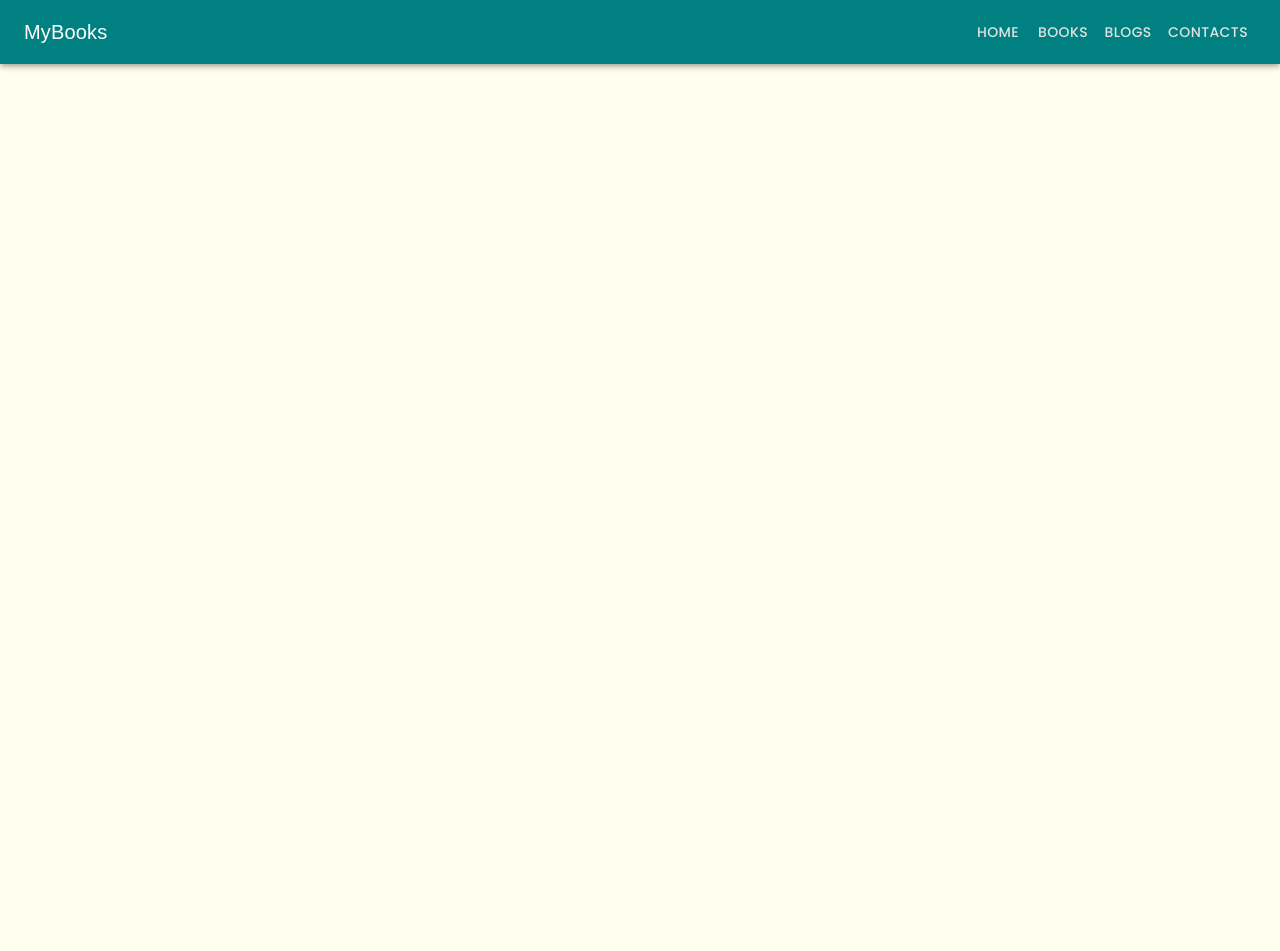
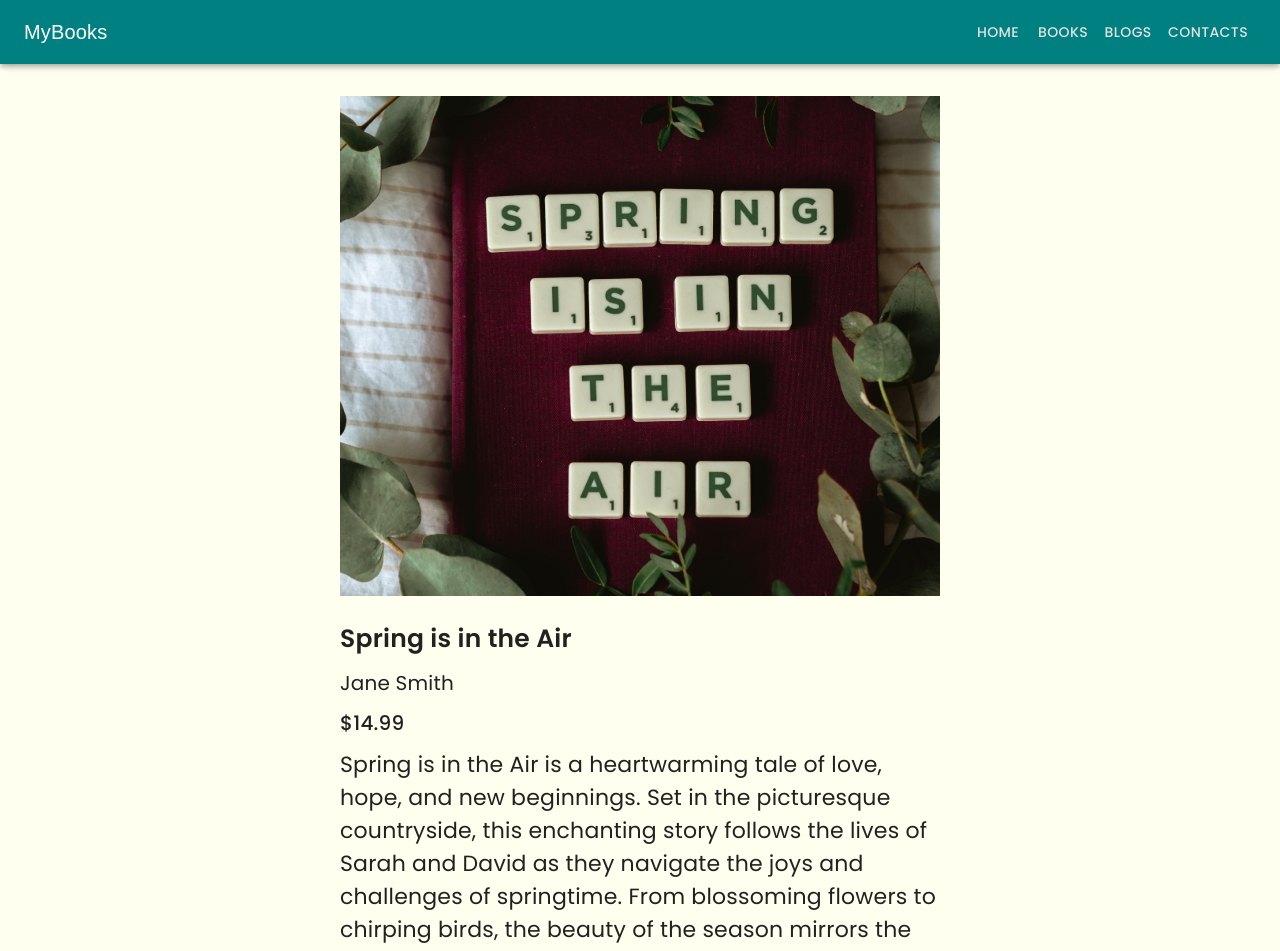
Before and after one commit to Suhelpatel786/react-material-ui, a React (Vite) app: page /books/1 in a window 1280 px wide. Shown: the top 951 px of the page. Before the commit the page ends 800 px from the top, so only its background shows below. Built offline with nearby package versions, Linux system fonts and the light colour scheme; a web font is replaced by a local one.

Commit message:
Completed the ui and fetures lelated part*

```diff
--- a/package.json
+++ b/package.json
@@ -16,6 +16,7 @@
     "@mui/material": "^5.15.7",
     "react": "^18.2.0",
     "react-dom": "^18.2.0",
+    "react-hook-form": "^7.50.1",
     "react-router-dom": "^6.22.0"
   },
   "devDependencies": {
--- a/src/App.tsx
+++ b/src/App.tsx
@@ -7,7 +7,7 @@ import { BrowserRouter, Routes, Route } from "react-router-dom";
 import AppBarComponet from "./components/AppBar";
 
 //Pages
-import { Home, Blogs, Books, Contact } from "./pages";
+import { Home, Blogs, Books, Contact, BooksDetails } from "./pages";
 // Books, Blogs, Contact
 
 function App() {
@@ -21,7 +21,21 @@ function App() {
           <Route path="/" element={<Home />} />
           <Route path="/blogs" element={<Blogs />} />
           <Route path="/books" element={<Books />} />
-          <Route path="/contact" element={<Contact />} />
+          <Route
+            path="/contact"
+            element={
+              <Box
+                sx={{
+                  display: "flex",
+                  alignItems: "center",
+                  justifyContent: "center",
+                }}
+              >
+                <Contact />
+              </Box>
+            }
+          />
+          <Route path="/books/:id" element={<BooksDetails />} />
         </Routes>
       </Box>
     </BrowserRouter>
--- a/src/components/Card.tsx
+++ b/src/components/Card.tsx
@@ -5,12 +5,14 @@ import CardMedia from "@mui/material/CardMedia";
 import Typography from "@mui/material/Typography";
 import { Box, CardActionArea } from "@mui/material";
 import { book1 } from "../assets";
+import { useParams } from "react-router-dom";
 
 interface cardProps {
   item?: any;
+  navigateFunction: any;
 }
 
-export default function ActionAreaCard({ item }: cardProps) {
+export default function ActionAreaCard({ item, navigateFunction }: cardProps) {
   return (
     <Card
       sx={{
@@ -18,6 +20,7 @@ export default function ActionAreaCard({ item }: cardProps) {
         maxWidth: { xs: 300, md: 345 },
         mb: { xs: "1rem", sm: "3rem", md: "5rem" },
       }}
+      onClick={navigateFunction}
     >
       <CardActionArea>
         <CardMedia
--- a/src/pages/Books.tsx
+++ b/src/pages/Books.tsx
@@ -3,8 +3,15 @@ import React from "react";
 import CardComponent from "../components/Card";
 
 import { bookDetails } from "../constants";
+import { useNavigate } from "react-router-dom";
 
 const Books = () => {
+  const navigate = useNavigate();
+
+  const bookDetailpageHandler = (id: any) => {
+    navigate(`/books/${id}`);
+  };
+
   return (
     <Box
       sx={{
@@ -22,7 +29,11 @@ const Books = () => {
       }}
     >
       {bookDetails.map((item: any) => (
-        <CardComponent key={item.id} item={item} />
+        <CardComponent
+          navigateFunction={() => bookDetailpageHandler(item.id)}
+          key={item.id}
+          item={item}
+        />
       ))}
     </Box>
   );
--- /dev/null
+++ b/src/pages/BooksDetails.tsx
@@ -0,0 +1,88 @@
+import React, { useEffect, useState } from "react";
+import { useParams } from "react-router-dom";
+import { bookDetails } from "../constants";
+import { Box, Typography } from "@mui/material";
+const BooksDetails = () => {
+  const { id }: any = useParams();
+  const [data, setData] = useState<any>([]);
+
+  //filterring book details
+  useEffect(() => {
+    setData(bookDetails?.filter((item: any) => item?.id === parseInt(id)));
+  }, []);
+
+  console.log(data);
+
+  return (
+    <Box sx={{ mt: "2rem", px: { xs: "2rem" } }}>
+      {/* taking it in center  */}
+      <Box
+        sx={{
+          display: "flex",
+          width: "100%",
+          flexDirection: "column",
+          alignItems: "center",
+          justifyContent: "center",
+        }}
+      >
+        {/* image */}
+        <Box
+          width={{ xs: "300px", sm: "450px", md: "600px" }}
+          height={{ xs: "450px", sm: "500px", md: "500px" }}
+          // sx={{ objectFit: "covr" }}
+        >
+          <img
+            style={{ objectFit: "cover", objectPosition: "center" }}
+            src={data[0]?.img}
+            width={"100%"}
+            height={"100%"}
+            alt="book-image"
+          />
+        </Box>
+
+        {/* book detail  */}
+        <Box
+          mt={"1.5rem"}
+          textAlign={"left"}
+          width={{ xs: "300px", sm: "450px", md: "600px" }}
+        >
+          <Typography
+            variant="body1"
+            sx={{ fontWeight: "550", fontSize: "25px" }}
+          >
+            {data[0]?.name}
+          </Typography>
+
+          <Typography
+            mt={"10px"}
+            variant="body1"
+            fontWeight={"400"}
+            fontSize={"20px"}
+          >
+            {data[0]?.author}
+          </Typography>
+          <Typography
+            mt={"10px"}
+            variant="body1"
+            fontWeight={"450"}
+            fontSize={"20px"}
+          >
+            {data[0]?.price}
+          </Typography>
+
+          <Typography
+            mt={"10px"}
+            mb={"20px"}
+            variant="body1"
+            fontWeight={"400"}
+            fontSize={"22px"}
+          >
+            {data[0]?.detail}
+          </Typography>
+        </Box>
+      </Box>
+    </Box>
+  );
+};
+
+export default BooksDetails;
--- a/src/pages/Contact.tsx
+++ b/src/pages/Contact.tsx
@@ -1,7 +1,141 @@
+import { Box, Button, FormControl, TextField, Typography } from "@mui/material";
 import React from "react";
+import { useForm } from "react-hook-form";
 
+type ContactFieldProps = {
+  name: string;
+  email: string;
+  detail: string;
+  phone: string;
+};
 const Contact = () => {
-  return <div>Contect Page</div>;
+  //getting useform fields
+  const form = useForm<ContactFieldProps>({
+    defaultValues: {
+      name: "",
+      email: "",
+      detail: "",
+      phone: "",
+    },
+  });
+
+  const { handleSubmit, register, control, watch, formState } = form;
+  const { errors } = formState;
+
+  console.log({ errors });
+
+  const onSubmit = (data: any) => {
+    console.log(data);
+  };
+
+  return (
+    <Box
+      sx={{
+        width: { xs: "90%", sm: "70%", md: "50%" },
+        mt: "2rem",
+        px: "1.5rem",
+        display: "flex",
+        alignItems: "center",
+        justifyContent: "center",
+        flexDirection: "column",
+      }}
+    >
+      <form
+        style={{ width: "100%" }}
+        onSubmit={handleSubmit(onSubmit)}
+        noValidate
+      >
+        <TextField
+          sx={{ width: "100%", mt: "1rem" }}
+          error={errors?.name?.message}
+          id="outlined-basic"
+          label="Name"
+          variant="outlined"
+          {...register("name", {
+            required: { value: true, message: "Please enter your name" },
+          })}
+        />
+
+        <Typography sx={{ fontSize: "16px", mt: "5px", color: "red" }}>
+          {errors?.name?.message}
+        </Typography>
+
+        <TextField
+          sx={{ width: "100%", mt: "1rem" }}
+          error={errors?.email?.message}
+          id="outlined-basic"
+          type="email"
+          label="Email"
+          variant="outlined"
+          {...register("email", {
+            required: { value: true, message: "Please enter your email" },
+            pattern: {
+              value: /^[^\s@]+@[^\s@]+\.[^\s@]+$/,
+              message: "Please enter the valid email",
+            },
+          })}
+        />
+
+        <Typography sx={{ fontSize: "16px", mt: "5px", color: "red" }}>
+          {errors?.email?.message}
+        </Typography>
+
+        <TextField
+          // sx={{}}
+          error={errors?.phone?.message}
+          id="outlined-basic"
+          type="number"
+          label="Phone Number"
+          sx={{ mt: "1rem", width: "100%" }}
+          variant="outlined"
+          {...register("phone", {
+            required: {
+              value: true,
+              message: "Please enter your phone number",
+            },
+          })}
+        />
+
+        <Typography sx={{ fontSize: "16px", mt: "5px", color: "red" }}>
+          {errors?.phone?.message}
+        </Typography>
+
+        <TextField
+          sx={{ width: "100%", mt: "1rem" }}
+          error={errors?.detail?.message}
+          id="outlined-basic"
+          type="text"
+          label="Detail"
+          multiline
+          variant="outlined"
+          {...register("detail", {
+            required: {
+              value: true,
+              message: "Please enter your detail",
+            },
+          })}
+        />
+
+        <Typography sx={{ fontSize: "16px", mt: "5px", color: "red" }}>
+          {errors?.detail?.message}
+        </Typography>
+
+        <Box
+          sx={{
+            display: "flex",
+            alignItems: "center",
+            justifyContent: "center",
+            width: "100%",
+            mt: "1rem",
+          }}
+        >
+          <Button type="submit" variant="outlined">
+            Submit
+          </Button>
+        </Box>
+      </form>
+    </Box>
+  );
 };
 
 export default Contact;
--- a/src/pages/index.js
+++ b/src/pages/index.js
@@ -2,5 +2,6 @@ import Home from "./Home";
 import Books from "./Books";
 import Contact from "./Contact";
 import Blogs from "./Blogs";
+import BooksDetails from "./BooksDetails";
 
-export { Home, Blogs, Books, Contact };
+export { Home, Blogs, Books, Contact, BooksDetails };
```
Also changed, not shown: 1 other file (tests, documents, lock files or other folders).
